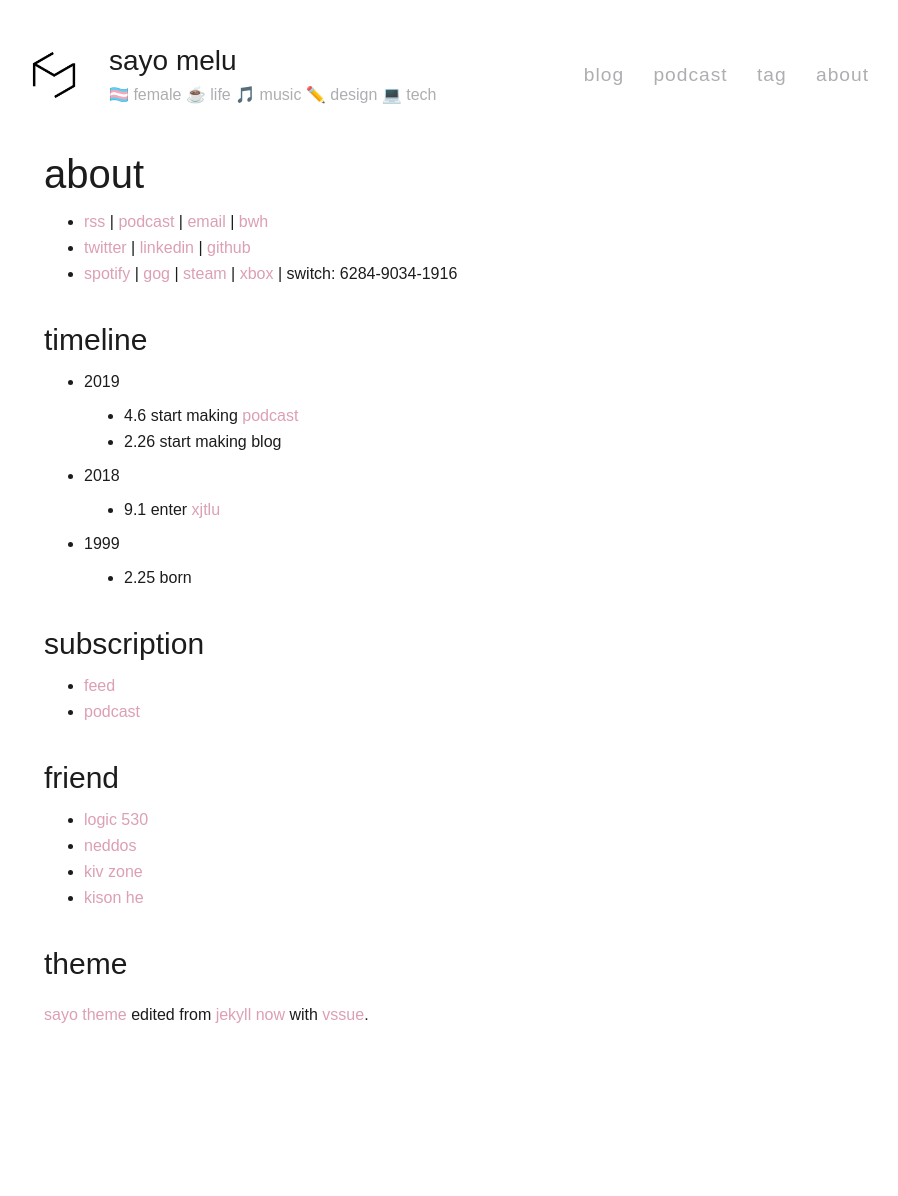
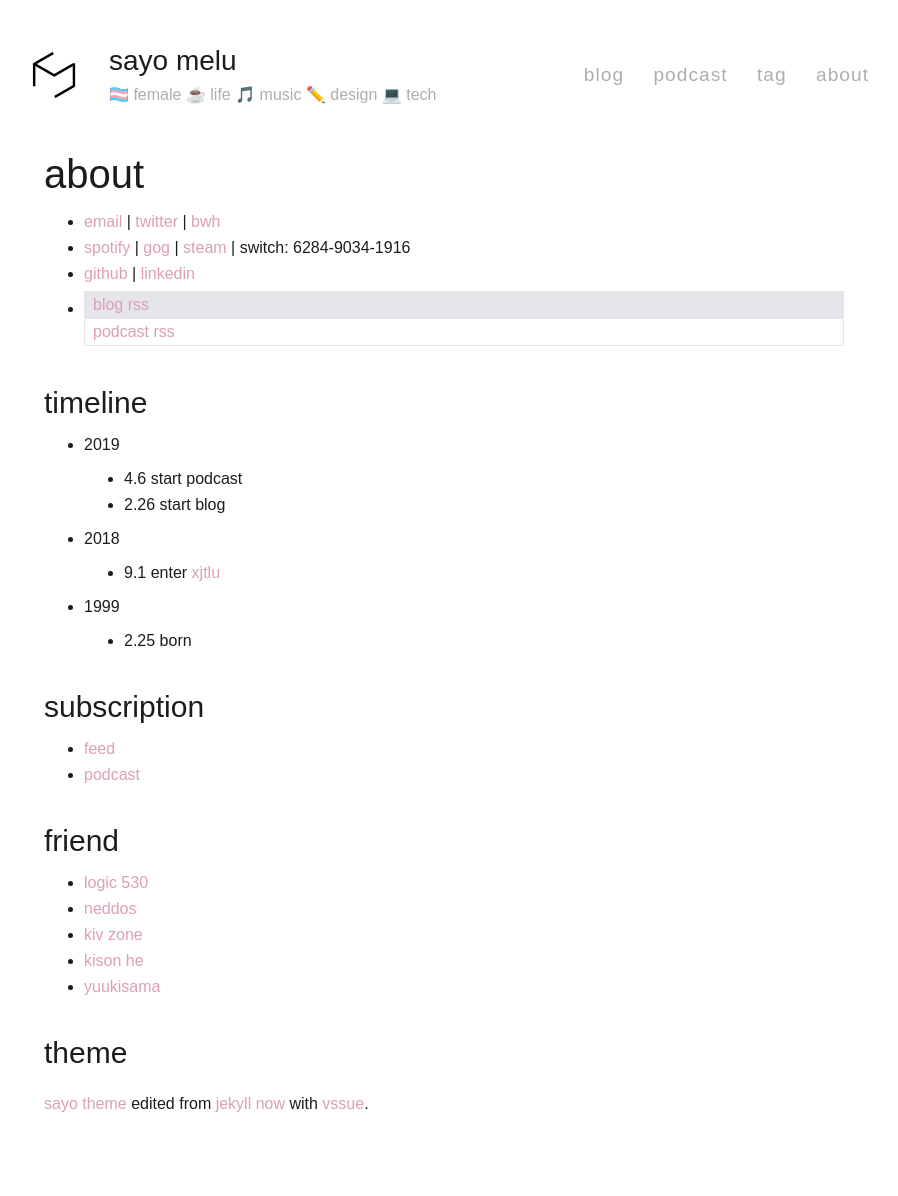
Before and after one commit to yuzujin99/sayo-blog, a Jekyll site: the page built from page/about.md, in a window 1280 px wide. Shown: the whole page, without its empty margins (196-1094 px from the left). Built offline with Jekyll 4.4.1, drawn with Linux system fonts in a browser that asks for light colours; before the commit the page ends 1107 px from its top, so only the background shows below that.

Commit message:
fix format, add friend.

```diff
--- a/page/about.md
+++ b/page/about.md
@@ -4,24 +4,23 @@ title: about
 permalink: /about
 ---
 
-- [rss](/feed.xml) |
-[podcast](/podcast.xml) |
-[email](mailto:sayo-melu@outlook.com) |
-[bwh](https://90.71.97.0)
-- [twitter](https://twitter.com/sayo-melu) |
-[linkedin](https://linkedin.com/in/sayo-melu) |
-[github](https://github.com/sayo-melu)
+- [email](mailto:sayo-melu@outlook.com) |
+[twitter](https://twitter.com/sayo——melu) |
+[bwh](https://0.93.71.97)
 - [spotify](https://open.spotify.com/user/qnintpw1ar8z4wjs95m971lwq) |
 [gog](https://www.gog.com/u/sayo-melu) |
 [steam](https://steamcommunity.com/id/sayo-melu/) |
-[xbox](https://account.xbox.com/profile?gamertag=sayo%20melu) |
 switch: 6284-9034-1916
+- [github](https://github.com/sayo-melu) |
+[linkedin](https://linkedin.com/in/sayo-melu)
+- [blog rss](/feed.xml) |
+[podcast rss](/podcast.xml) |
 
 ## timeline
 
 - 2019
-  - 4.6 start making [podcast](https://sayo-melu.github.io/podcast.xml)
-  - 2.26 start making blog
+  - 4.6 start podcast
+  - 2.26 start blog
 - 2018
   - 9.1 enter [xjtlu](https://xjtlu.edu.cn/)
 - 1999
@@ -38,6 +37,7 @@ switch: 6284-9034-1916
 - [neddos](https://www.neddos.tech)
 - [kiv zone](https://kivenchen.us)
 - [kison he](https://kisonhe.github.io)
+- [yuukisama](https://www.yuukisama.cc)
 
 ## theme
 
```
